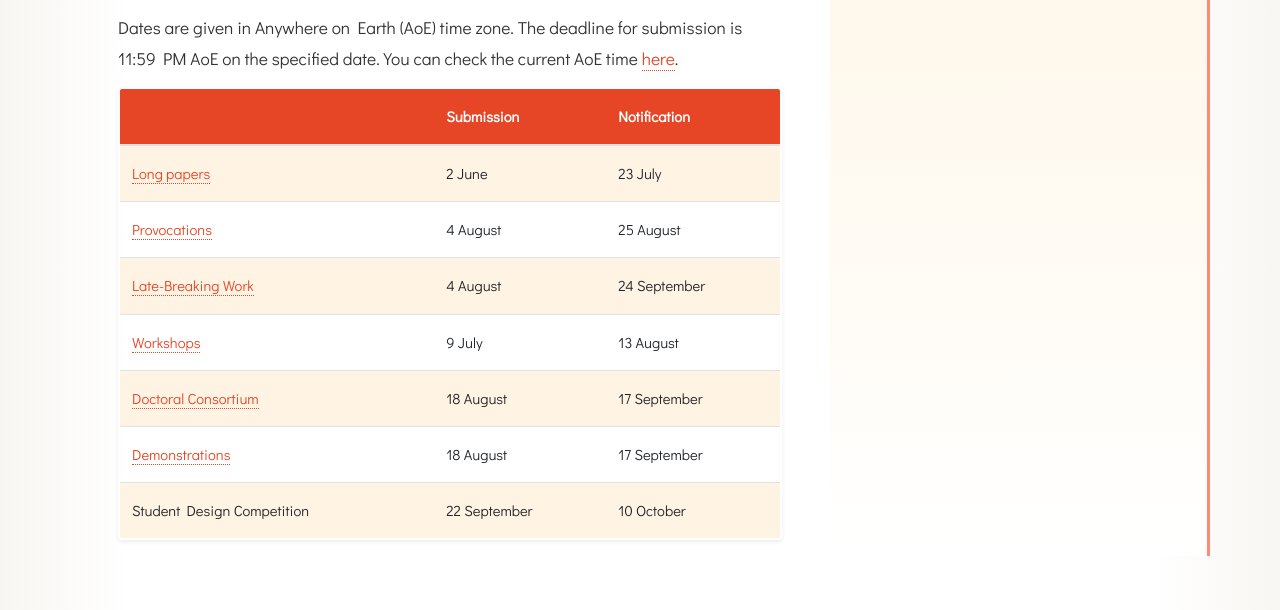
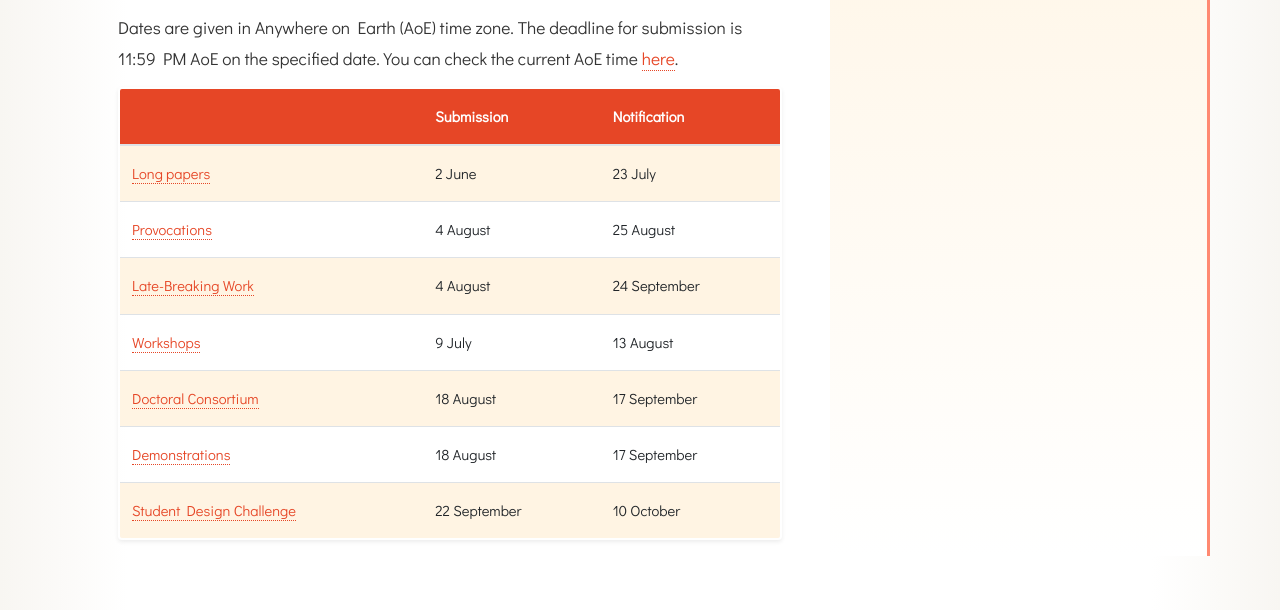
Before and after one commit to circlejourney/ozchi2025, a PHP site: page / in a window 1280 px wide. Shown: the part 1513-2123 px from the top of the page. Run offline with PHP 8.4, Linux system fonts and the light colour scheme.

Commit message:
Update front page and nav with SDC

```diff
--- a/index.php
+++ b/index.php
@@ -102,7 +102,7 @@
               <td>17 September</td>
             </tr>
             <tr>
-              <td>Student Design Competition</td>
+              <td><a href="sdc.php">Student Design Challenge</a></td>
               <td>22 September</td>
               <td>10 October</td>
             </tr>
```
